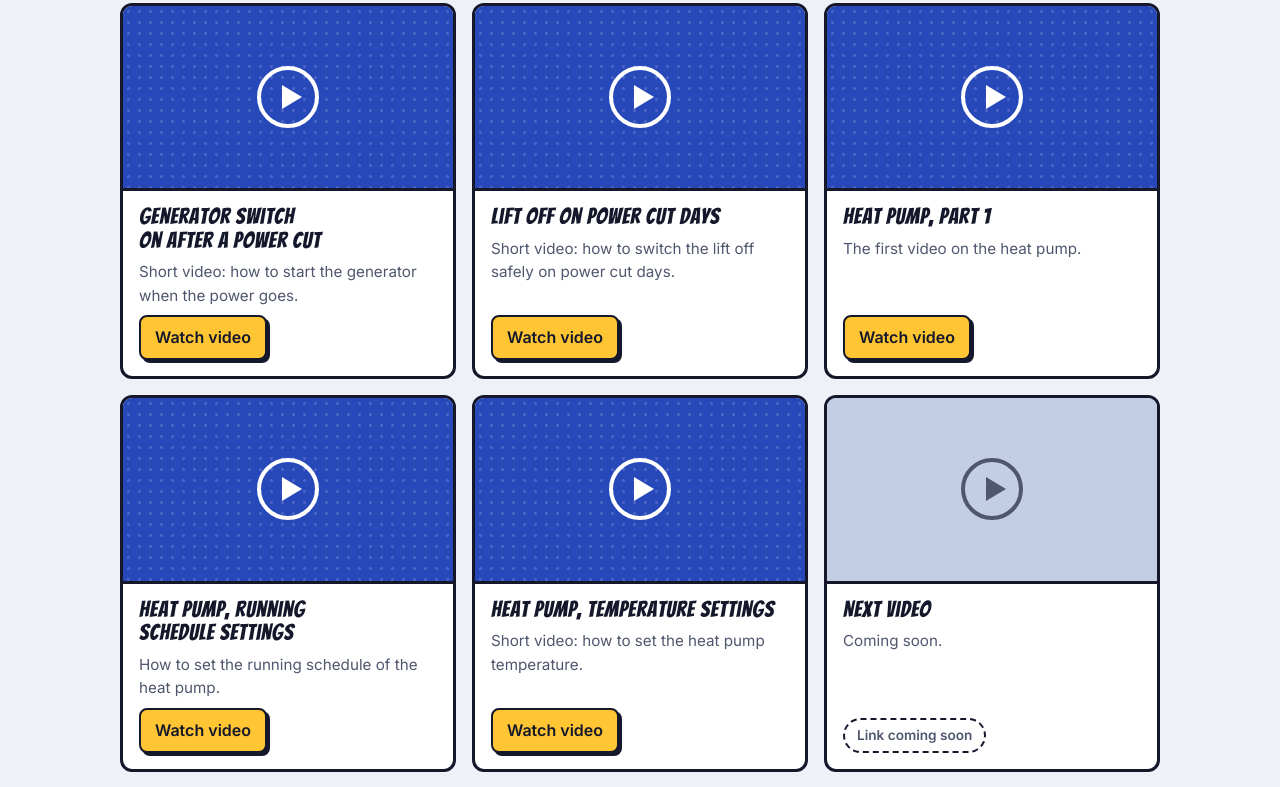
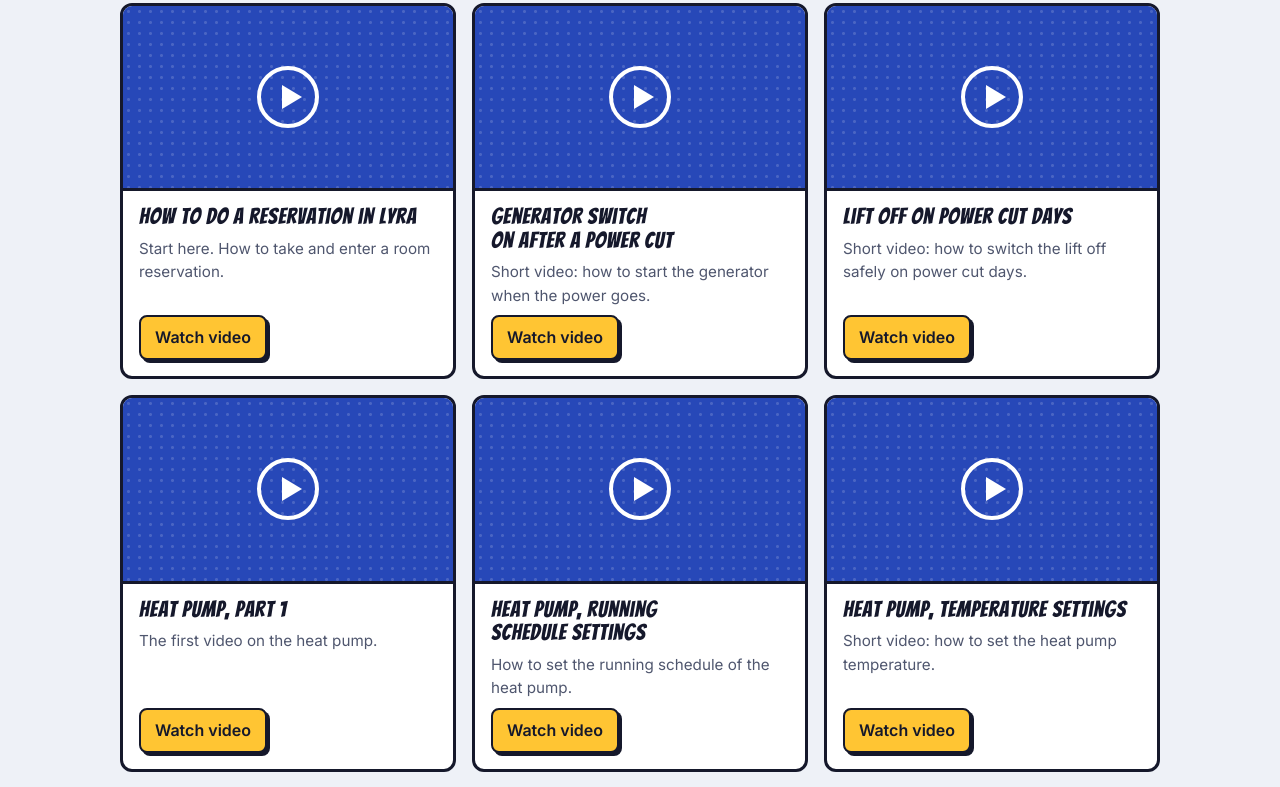
Before and after one commit to vkkeyan1711/Lyra-Residency, a plain HTML site: page training.html in a window 1280 px wide. Shown: the part 994-1781 px from the top of the page. Drawn offline with Linux system fonts and the light colour scheme.

Commit message:
Update training.html

```diff
--- a/training.html
+++ b/training.html
@@ -231,6 +231,7 @@ const RATES = {
 };
 /* ---------- EDIT HERE: videos (paste the link into url) ---------- */
 const VIDEOS = [
+  { title: 'How to do a reservation in Lyra', desc: 'Start here. How to take and enter a room reservation.', url: 'https://youtu.be/jjkCGDzKYLk' },
   { title: 'Generator switch on after a power cut', desc: 'Short video: how to start the generator when the power goes.', url: 'https://youtube.com/shorts/OA1LAGtNysQ' },
   { title: 'Lift off on power cut days', desc: 'Short video: how to switch the lift off safely on power cut days.', url: 'https://youtube.com/shorts/k0jszv1NL3g' },
   { title: 'Heat pump, Part 1', desc: 'The first video on the heat pump.', url: 'https://youtu.be/HrtK1Igqvmk' },
```
